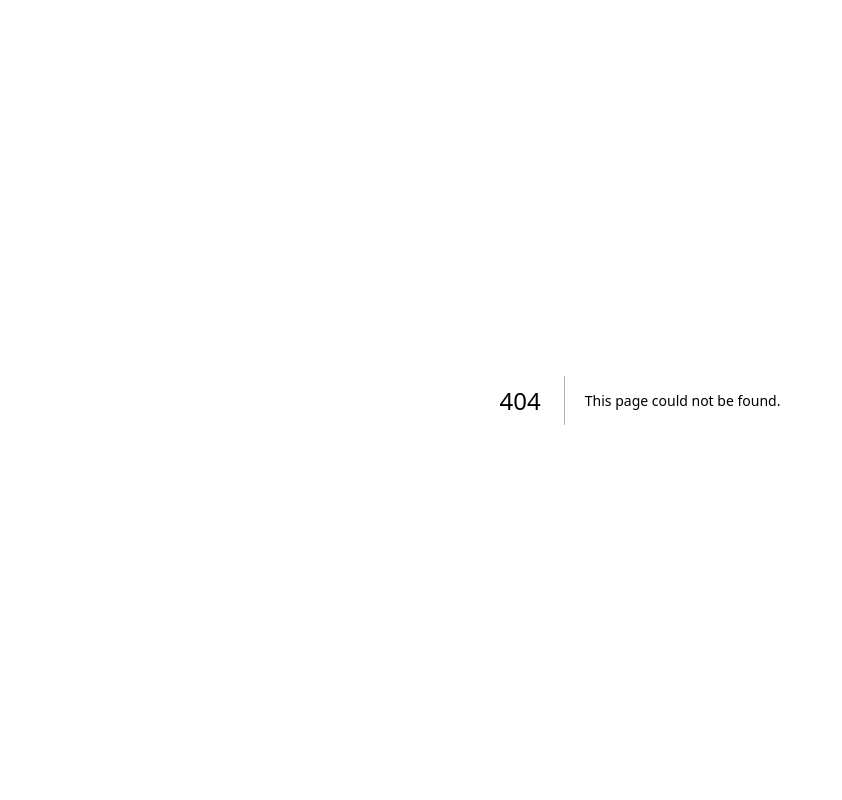
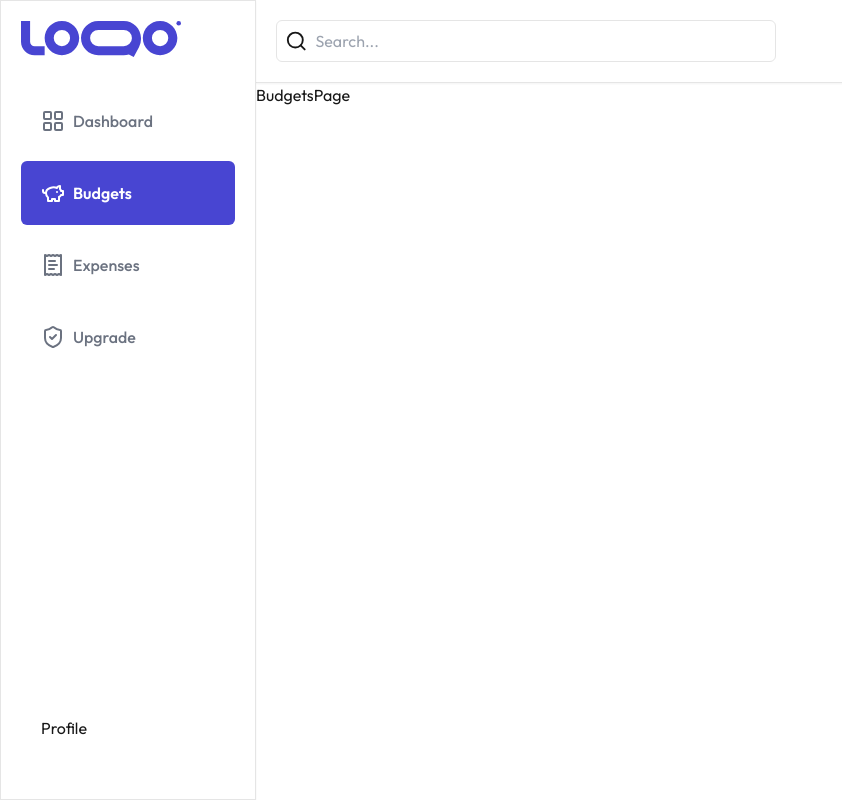
Before and after one commit to oluwaseunladeinde/expense-tracker, a Next.js app: page /dashboard/budgets in a window 1280 px wide. Before the commit this address had no page. Shown: the whole page, without its empty margins (0-842 px from the left). Built offline with nearby package versions, Linux system fonts and the light colour scheme.

Commit message:
feat: implement the navigation

```diff
--- a/app/(root)/dashboard/page.tsx
+++ /dev/null
@@ -1,13 +0,0 @@
-import React from 'react'
-
-type Props = {
-    name: string;
-}
-
-const DashboardPage = (props: Props) => {
-    return (
-        <div>DashboardPage {props.name}</div>
-    )
-}
-
-export default DashboardPage
--- /dev/null
+++ b/app/(route)/dashboard/_components/dashboard-header.tsx
@@ -0,0 +1,16 @@
+import { UserButton } from "@clerk/nextjs"
+import { Search } from "lucide-react"
+
+const DashboardHeader = () => {
+    return (
+        <div className="w-full flex justify-between p-5 shadow-sm border-b">
+            <div className='hidden md:flex md:w-[500px] gap-2 items-center border p-2 rounded-md max-w-lg justify-start'>
+                <Search />
+                <input type='text' placeholder='Search...' className='outline-none w-full' />
+            </div>
+            <UserButton />
+        </div>
+    )
+}
+
+export default DashboardHeader
--- /dev/null
+++ b/app/(route)/dashboard/_components/sidenav.tsx
@@ -0,0 +1,71 @@
+'use client';
+
+import { cn } from '@/lib/utils';
+import { UserButton } from '@clerk/nextjs';
+import { LayoutGrid, PiggyBank, ReceiptText, ShieldCheck } from 'lucide-react';
+import Image from 'next/image';
+import Link from 'next/link';
+import { usePathname } from 'next/navigation';
+import React from 'react';
+
+const menuList = [
+    {
+        id: 1,
+        name: 'Dashboard',
+        icon: LayoutGrid,
+        path: '/dashboard'
+    },
+    {
+        id: 2,
+        name: 'Budgets',
+        icon: PiggyBank,
+        path: '/dashboard/budgets'
+    },
+    {
+        id: 3,
+        name: 'Expenses',
+        icon: ReceiptText,
+        path: '/dashboard/expenses'
+    },
+    {
+        id: 4,
+        name: 'Upgrade',
+        icon: ShieldCheck,
+        path: '/dashboard/upgrade'
+    }
+];
+
+const SideNav = () => {
+    const path = usePathname();
+    return (
+        <div className='h-screen p-5 border shadow-sm items-center'>
+            <div>
+                <Image
+                    src={'/logo.svg'}
+                    alt='logo'
+                    width={160}
+                    height={100}
+                    className='mb-8'
+                />
+                {menuList.map((menu, index) => (
+                    <Link
+                        key={index}
+                        href={menu.path}
+                        className={cn(
+                            'flex gap-2 items-center text-gray-500 font-medium p-5 mb-2 cursor-pointer rounded-md hover:text-primary hover:bg-primary/10',
+                            path === menu.path && "text-white bg-primary hover:bg-primary hover:text-white font-semibold"
+                        )}>
+                        <menu.icon />
+                        {menu.name}
+                    </Link>
+                ))}
+            </div>
+            <div className='fixed bottom-10 flex p-5 gap-2 items-center'>
+                <UserButton />
+                Profile
+            </div>
+        </div>
+    )
+}
+
+export default SideNav
--- /dev/null
+++ b/app/(route)/dashboard/budgets/page.tsx
@@ -0,0 +1,9 @@
+import React from 'react'
+
+const BudgetsPage = () => {
+    return (
+        <div>BudgetsPage</div>
+    )
+}
+
+export default BudgetsPage
--- /dev/null
+++ b/app/(route)/dashboard/expenses/page.tsx
@@ -0,0 +1,9 @@
+import React from 'react'
+
+const ExpensesPage = () => {
+    return (
+        <div>ExpensesPage</div>
+    )
+}
+
+export default ExpensesPage
--- /dev/null
+++ b/app/(route)/dashboard/page.tsx
@@ -0,0 +1,10 @@
+
+const DashboardPage = () => {
+    return (
+        <div>
+
+        </div>
+    )
+}
+
+export default DashboardPage
--- /dev/null
+++ b/app/(route)/layout.tsx
@@ -0,0 +1,20 @@
+import { ReactNode } from "react";
+import SideNav from "./dashboard/_components/sidenav";
+import DashboardHeader from "./dashboard/_components/dashboard-header";
+
+const DashboardLayout = ({ children }: { children: ReactNode }) => {
+    return (
+        <div>
+            <div className="fixed md:w-64 hidden md:block">
+                <SideNav />
+            </div>
+            <div className="md:ml-64">
+                <DashboardHeader />
+                {children}
+            </div>
+
+        </div>
+    )
+}
+
+export default DashboardLayout
```
